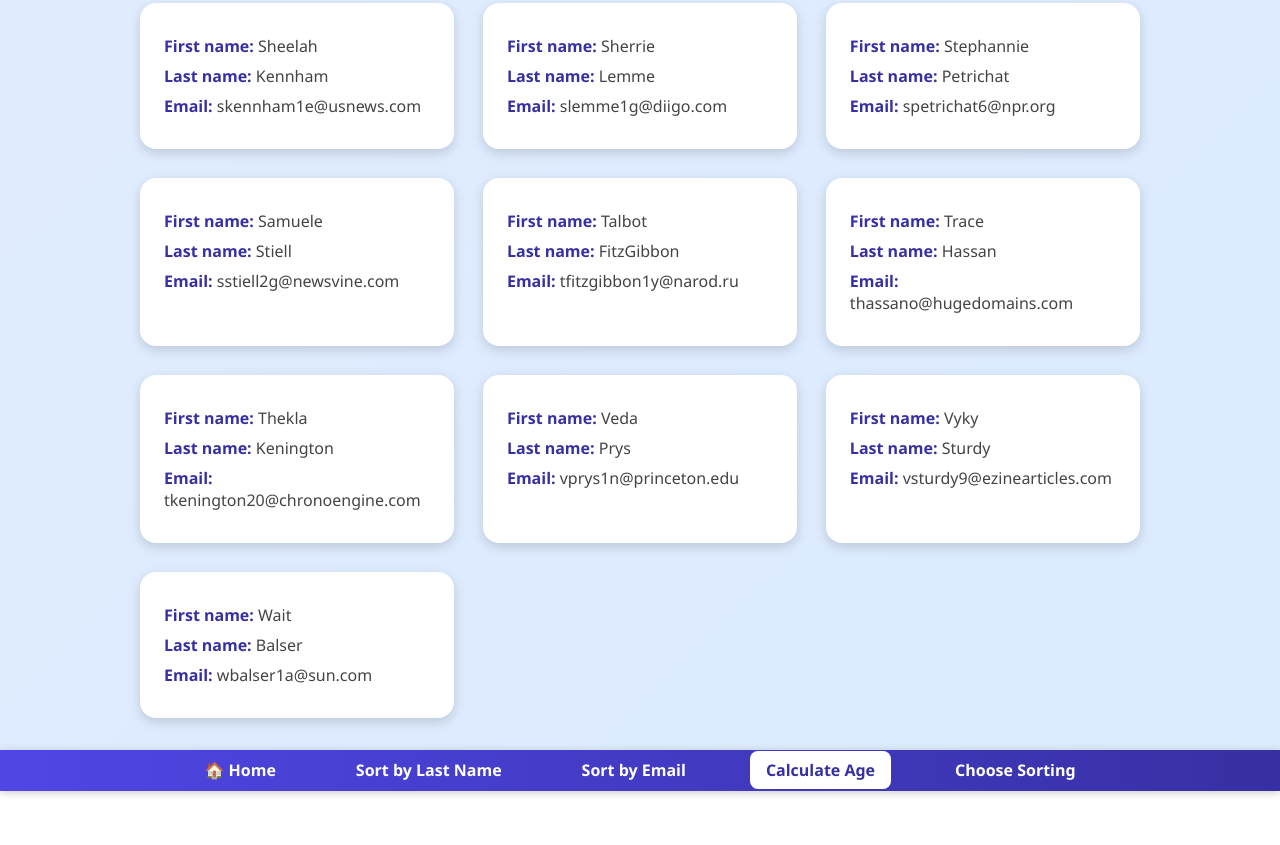
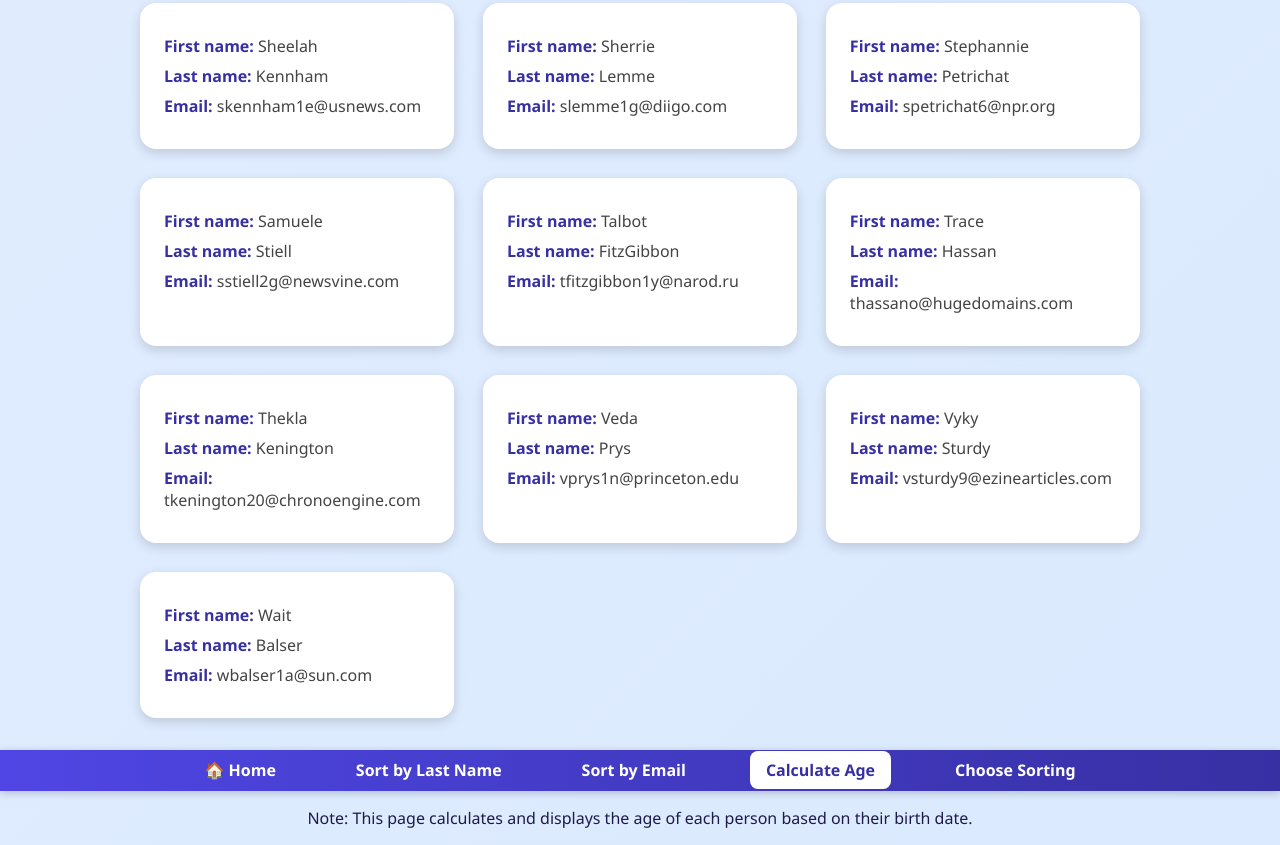
Before and after one commit to nicolinawegert-cmd/Array-Funktioner-, a website: page index.html in a window 1280 px wide. Shown: the part 5600-6445 px from the top of the page. Before the commit the page ends 6391 px from the top, so only its background shows below. Drawn offline with Linux system fonts and the light colour scheme.

Commit message:
Add note about age calculation to index.html
A note was added to inform users that the page calculates and displays the age of each person based on their birth date.

```diff
--- a/index.html
+++ b/index.html
@@ -20,6 +20,9 @@
     </ul>
   </nav>
 
+  <p>
+    Note: This page calculates and displays the age of each person based on their birth date.
+  </p>
   <!-- Add your script last in body -->
   <script type="module" src="main.js"></script>
 </body>
```
